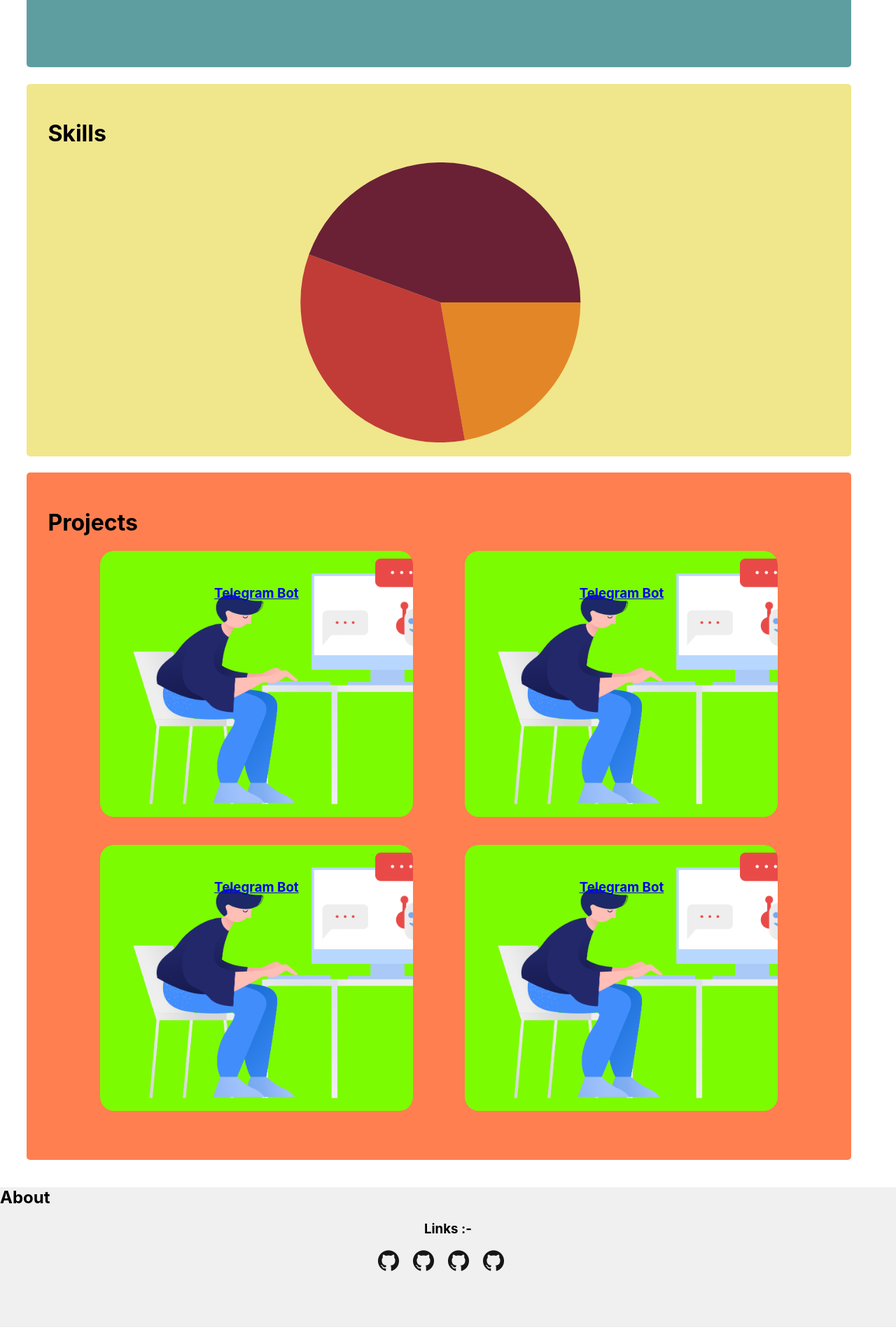
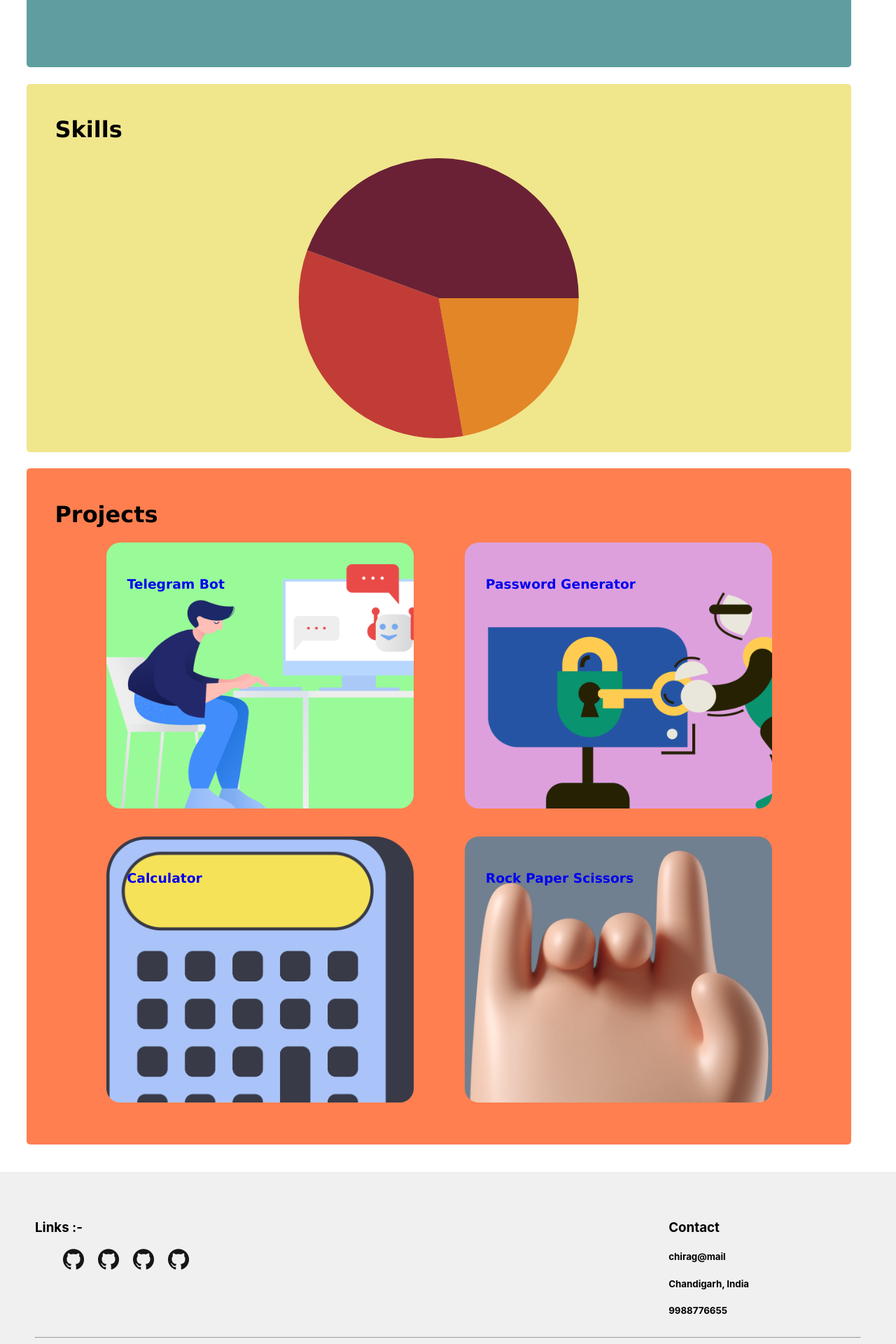
Before and after one commit to chiragbairwa/chiragbairwa.github.io, a React (Create React App) app: page / in a window 1280 px wide. Shown: the part 500-2420 px from the top of the page at 70% size. Before the commit the page ends 2396 px from the top, so only its background shows below. Built offline with nearby package versions, Linux system fonts and the light colour scheme.

Commit message:
++zoom effect in project cards ++About info //NavBtn fix

```diff
--- a/src/App.js
+++ b/src/App.js
@@ -1,22 +1,15 @@
-import logo from './images/logo.svg';
 import classes from './App.module.css';
 import { PieChart} from 'react-minimal-pie-chart';
+// Importing Components
 import Project from './comp/project';
+import {TopBar} from './comp/NavBar';
 
 function App() {
   return (
     <div className="App">
       <div className={classes.Container}>
-        <div className={classes.TopBar}>
-          <img src={logo} alt={"Dp"} />
-
-          {/* Nav Bar */}
-          <nav className={classes.NavBar}>
-            <a href={"http://localhost:3000/"}>Skills</a>
-            <a href={"http://localhost:3000/"}>Projects</a>
-            <a href={"http://localhost:3000/"}>About</a>
-          </nav>
-        </div>
+        {/* TopBar */}
+        <TopBar />
 
         {/* Welcome View*/}
         <div className={classes.WelcomeView}>
@@ -60,7 +53,7 @@ function App() {
 
       {/* About */}
       <div className={classes.AboutView}>
-        <h2>About</h2>
+        <div className={classes.flex}>
         {/* Social Links */}
         <div className={classes.Social}>
           <h3>Links :-</h3>
@@ -79,6 +72,20 @@ function App() {
             </a>
           </div>
         </div>
+
+      {/* Contact */}
+        <div className={classes.Contact}>
+          <h3>Contact</h3>
+          <div>
+            <h5>chirag@mail</h5>
+            <h5>Chandigarh, India</h5>
+            <h5>9988776655</h5>
+          </div>
+        </div>
+        </div>
+        {/* Copyright */}
+        <hr></hr>
+        © Made by Chirag
       </div>
 
     </div>
--- a/src/App.module.css
+++ b/src/App.module.css
@@ -1,42 +1,31 @@
 :root {
   --cardsradius: 20px;
+  --ViewCards-padding: 25px 40px 20px 40px;
 }
 .Container{
+  font-family:Verdana, Geneva, Tahoma, sans-serif;
   margin: 3% 5% 3% 3%;
 }
-/*  .SocialLinks {
-  float: right;
-}
-.SocialLinks > p {
-  background-color:aquamarine;
-  border-radius: 4px;
-  padding: 4%;
-} */
 
 .TopBar {
-  width:100%;
   margin-bottom: 3%;
 }
 .TopBar >img{
   width: 97px;
 }
 .NavBar {
+  float: right;
   padding-top: 40px;
-  float: right;
-  display: flex;
-  justify-content: space-between;
 }
 .NavBar > a {
-    text-decoration: none;
-    color: #222222;
-    margin-right: 20px;
-    padding: 5px 10px;
+  color: #222222;
+  padding: 7px 13px;
+  margin-right: 20px;
+  border-radius: 10px;
+  text-decoration: none;
 }
 .NavBar > a:hover{
-  border: #A9A9A9;
-  border-radius: 10px;
-  border-width: 1.5px;
-  border-style:solid;
+  background-color: red;
 }
 
 .WelcomeView {
@@ -44,7 +33,8 @@
   height: 450px;
   box-sizing: border-box;
   border-radius: 5px;
-  padding: 30px 0 0 30px;
+  /* padding: 30px 0 0 30px;  */
+  padding: var(--ViewCards-padding);
 }
 .WelcomeMsg > h1{
   margin-left: 5%;
@@ -60,7 +50,8 @@
   background-color:khaki;
   margin: 2% 0;
   border-radius: 5px;
-  padding: 30px 25px 20px 30px;
+  /* padding: 30px 25px 20px 30px; */
+  padding: var(--ViewCards-padding);
 }
 .SkillCard {
   display: flex;
@@ -72,12 +63,13 @@
   height: 25rem;
 }
 
+
 .ProjectView {
   background-color: coral;
-  padding: 30px;
+  /* padding: 30px; */
+  padding: var(--ViewCards-padding);
   border-radius: 5px;
 }
-
 .ProjectCards {
   width: 100%;
   display: flex;
@@ -92,44 +84,88 @@
 }
 .ProjectCards > div > a > div{
   height: 20rem;
-  background-color:lawngreen;
   padding: 30px;
   margin-bottom: 40px;
+  background-size: cover;
+  background-repeat: no-repeat;
+  transition: transform .2ms;
+}
+.ProjectCards > div > a > div:hover{
+  transform: scale(1.02);
+  opacity: 1.3;
 }
 .TelegramBot {
+  background-color:palegreen;
   border-radius: var(--cardsradius);
   background-image: url(./images/Bot.png);
-  background-size: cover;
+  background-position-x: -50px;
+  background-position-y: 20px;
 }
 .Calculator {
-  padding: 30px;
+  background-color: inherit;
   border-radius: var(--cardsradius);
-  background-image: url(./images/Bot.png);
-  background-size: cover;
+  background-image: url(./images/Calc.png);
+}
+.PassCreator {
+  background-color:plum;
+  border-radius: var(--cardsradius);
+  background-image: url(./images/Password.png);
+  background-position-y: 35px;
+}
+.RockPaperScissor {
+  background-color:slategrey;
+  border-radius: var(--cardsradius);
+  background-image: url(./images/RPS.png);
+  background-position-x: -5px;
+  background-position-y: 20px;
+}
+.FirstColumn > a > div >h3 , .SecondColumn > a > div > h3 {
+  float: left;
 }
 .AboutView {
   background-color: #F0F0F0;
-  height: 200px;
+  height: 100%;
+  padding: 50px;
 }
-.SocialBtn , h3{
+.SocialBtn {
+  margin-left: 40px;
   display: flex;
-  justify-content: center;
+  justify-content:flex-start;
   box-sizing: border-box;
+}
+.SocialBtn > a:hover{
+  margin-top: -2px;
 }
 .github {
   height: 30px;
   width: 30px;
   background-image: url(./images/github.png);
-  background-repeat: no-repeat;
-  background-size: contain;
+  /* background-repeat: no-repeat; */
+  background-size: cover;
   margin-right: 20px;
 }
-
-.SocialBtn > a:hover{
-  margin-top: -2px;
+.flex {
+  display: flex;
+  justify-content: space-between;
+}
+.Contact {
+  margin-right: 10rem;
 }
 
+
 @media (max-width: 425px){
+  :root {
+    --ViewCards-padding: 8px 25px 20px 20px;
+  }
+
+  .NavBar {
+    display: none;
+  }
+
+  /* Skills */
+  .PieChart {
+    height:15rem;
+  }
   .ProjectCards {
     flex-direction: column;
   }
@@ -140,4 +176,12 @@
     height: 15rem;
     padding: 20px;
   }
+
+  .flex {
+    display: flex;
+    flex-direction: column;
+  }
+  .AboutView {
+    padding: 20px;
+  }
 }
--- /dev/null
+++ b/src/comp/NavBar.js
@@ -0,0 +1,22 @@
+import logo from '../images/logo.svg';
+import classes from '../App.module.css';
+
+export function TopBar(){
+	return(
+    <div className={classes.TopBar}>
+      <img src={logo} alt={"Dp"} />
+
+      {/* Nav Bar */}
+      <nav className={classes.NavBar}>
+				<a href={"http://localhost:3000/"}>Skills</a>
+				<a href={"http://localhost:3000/"}>Projects</a>
+				<a href={"http://localhost:3000/"}>About</a>
+			</nav>
+    </div>
+	);
+}
+// export default function NavBar_Mobile(){
+//   return(
+// 		true
+// 	);
+// }
--- a/src/comp/project.js
+++ b/src/comp/project.js
@@ -10,7 +10,7 @@ function Project() {
           <h1> Projects </h1>
           {/* Cards */}
           <div className={classes.ProjectCards}>
-            <div >
+            <div className={classes.FirstColumn}>
               <a href={"http://localhost:3000/"}>
 								<div className={classes.TelegramBot}>
 									<h3>Telegram Bot</h3>
@@ -18,19 +18,19 @@ function Project() {
               </a>
               <a href={"http://localhost:3000/"}>
 								<div className={classes.Calculator}>
-									<h3>Telegram Bot</h3>
+									<h3>Calculator</h3>
 								</div>
               </a>
             </div>
-            <div>
+            <div className={classes.SecondColumn}>
               <a href={"http://localhost:3000/"}>
-								<div className={classes.Calculator}>
-									<h3>Telegram Bot</h3>
+								<div className={classes.PassCreator}>
+									<h3>Password Generator</h3>
 								</div>
 							</a>
               <a href={"http://localhost:3000/"}>
-								<div className={classes.Calculator}>
-									<h3>Telegram Bot</h3>
+								<div className={classes.RockPaperScissor}>
+									<h3>Rock Paper Scissors</h3>
 								</div>
 							</a>
             </div>
```
